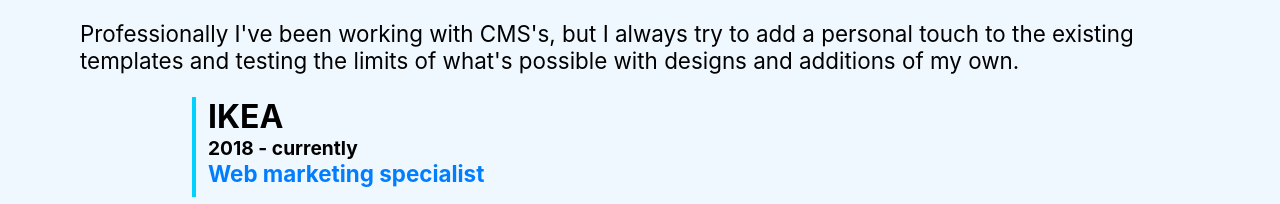
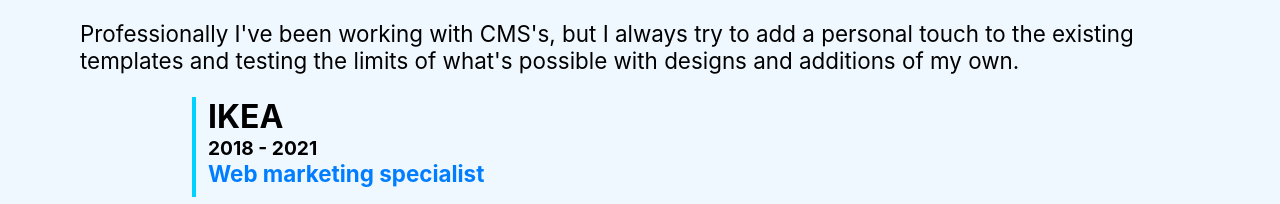
Before and after one commit to Flameski/portfolio-2021, a React (Create React App) app: page / in a window 1280 px wide. Shown: the part 1140-1344 px from the top of the page. Built offline with nearby package versions, Linux system fonts and the light colour scheme.

Commit message:
fixed end date in EN too

```diff
--- a/src/components/CV.js
+++ b/src/components/CV.js
@@ -85,7 +85,7 @@
         </p>
         <div className="employment">
           <h4>IKEA</h4>
-          <h5>2018 - currently</h5>
+          <h5>2018 - 2021</h5>
           <h6>Web marketing specialist</h6>
           <ul>
             <li>managing content on ikea.bg</li>
```
Also changed, not shown: 1 other file (tests, documents, lock files or other folders).
